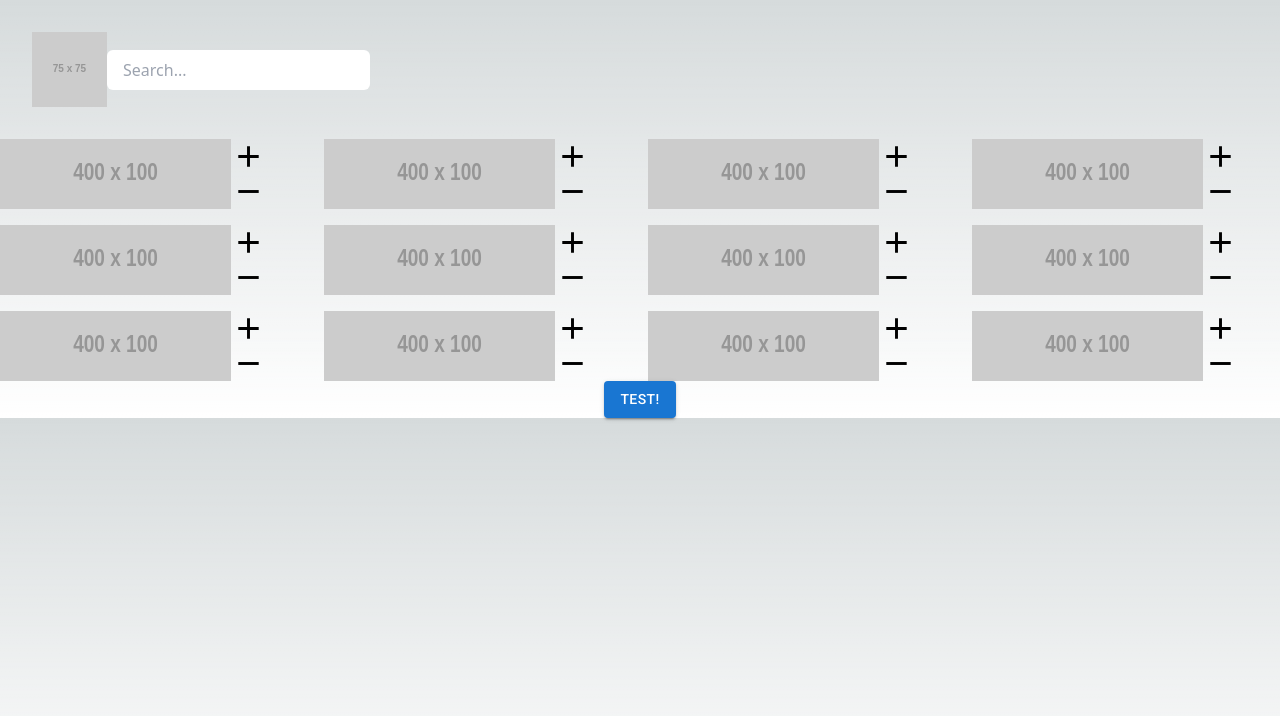
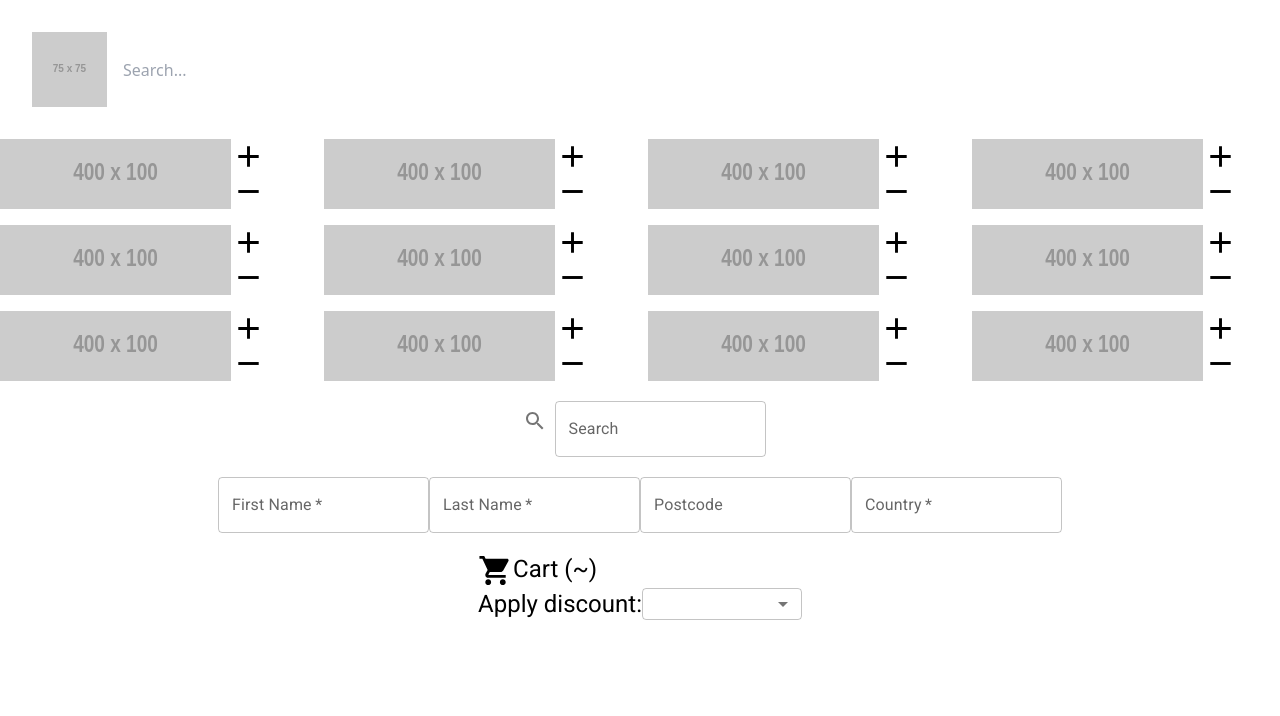
Before and after one commit to Alexei322/TM470, a Next.js app in the folder tm470project/: page / in a window 1280 px wide. Shown: the top 716 px of the page. Built offline with nearby package versions, Linux system fonts and the light colour scheme.

Commit message:
Added search box and cart, with dropdowns for applying discounts

```diff
--- /dev/null
+++ b/tm470project/components/Cart.js
@@ -0,0 +1,22 @@
+import ShoppingCartIcon from '@mui/icons-material/ShoppingCart';
+import { Typography, Select, MenuItem } from '@mui/material';
+export default function Cart() {
+    return (
+        <div className="MuiPaper-root MuiPaper-rounded pt-5 flex flex-col ">
+            <div className='flex flex row'>
+               <ShoppingCartIcon fontSize='large'/>
+                  <Typography variant='h5'>Cart (~)
+               </Typography>
+            </div>
+            <div className='flex flex-row'>
+                <Typography variant='h5'>Apply discount:</Typography>
+                <Select defaultValue="" id="discount-select" style={{width: "10em", height: '2em'}}>
+                    <MenuItem value={10}>10%</MenuItem>
+                    <MenuItem value={20}>20%</MenuItem>
+                    <MenuItem value={30}>30%</MenuItem>
+                </Select>
+
+            </div>
+        </div>
+    )
+}
--- /dev/null
+++ b/tm470project/components/CustomerForm.js
@@ -0,0 +1,14 @@
+import { TextField } from "@mui/material"
+
+export default function CustomerForm() {
+    return (
+        <div className="MuiPaper-root MuiPaper-rounded pt-5">
+            <form noValidate autoComplete="off">
+                <TextField id="first-name" label="First Name" required/>
+                <TextField id="last-name" label="Last Name" required/>
+                <TextField id="postcode" label="Postcode" />
+                <TextField id="country" label="Country"  required/>
+            </form>
+        </div>
+    )
+}
--- /dev/null
+++ b/tm470project/components/SearchWindow.js
@@ -0,0 +1,25 @@
+import TextField from '@mui/material/TextField';
+import IconButton from '@mui/material/IconButton';
+import SearchIcon from '@mui/icons-material/Search';
+import { useState } from 'react';
+
+export default function SearchWindow() {
+    const [searchVal, setSearchVal] = useState('');
+    const logOutput = () => {
+        console.log(searchVal);
+    }
+
+    return (
+        <div className="MuiPaper-root MuiPaper-rounded pt-5">
+            <IconButton type="submit" className="MuiButtonBase-root MuiIconButton-root" aria-label="search">
+                <SearchIcon />
+            </IconButton>
+            <TextField
+                id="outlined-basic"
+                label="Search"
+                variant="outlined"
+                className="search-input"
+            />
+        </div>
+    )
+}
--- a/tm470project/pages/index.js
+++ b/tm470project/pages/index.js
@@ -1,13 +1,13 @@
 import * as React from 'react';
-import Button from '@mui/material/Button';
 import Header from '../components/Header';
 import PictureGrid from '@/components/PictureGrid';
-
+import SearchWindow from '@/components/SearchWindow';
 import '@fontsource/roboto/300.css';
 import '@fontsource/roboto/400.css';
 import '@fontsource/roboto/500.css';
 import '@fontsource/roboto/700.css';
-
+import CustomerForm from '@/components/CustomerForm';
+import Cart from '@/components/Cart';
 
 export default function Home() {
   return (
@@ -16,7 +16,9 @@ export default function Home() {
       <Header />
       <div className='flex flex-col items-center'>
         <PictureGrid/>
-        <Button variant='contained'>Test!</Button>
+        <SearchWindow/>
+        <CustomerForm/>
+        <Cart/>
       </div>
 
 
--- a/tm470project/styles/globals.css
+++ b/tm470project/styles/globals.css
@@ -2,7 +2,7 @@
 @tailwind components;
 @tailwind utilities;
 
-:root {
+/* :root {
   --foreground-rgb: 0, 0, 0;
   --background-start-rgb: 214, 219, 220;
   --background-end-rgb: 255, 255, 255;
@@ -24,7 +24,7 @@ body {
       rgb(var(--background-end-rgb))
     )
     rgb(var(--background-start-rgb));
-}
+} */
 
 @layer utilities {
   .text-balance {
```
